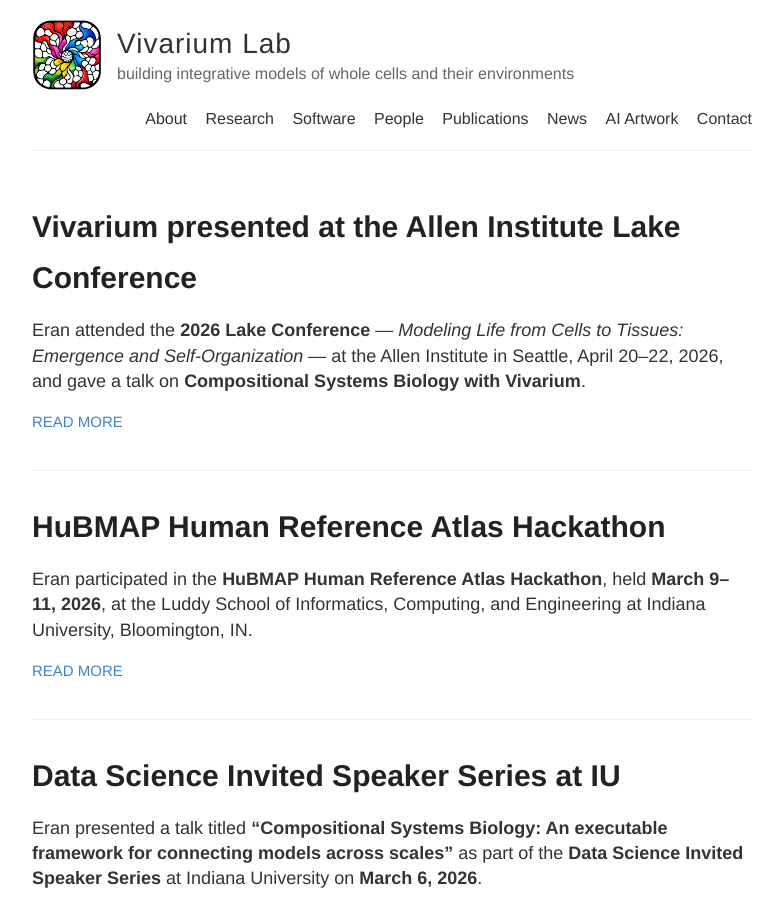
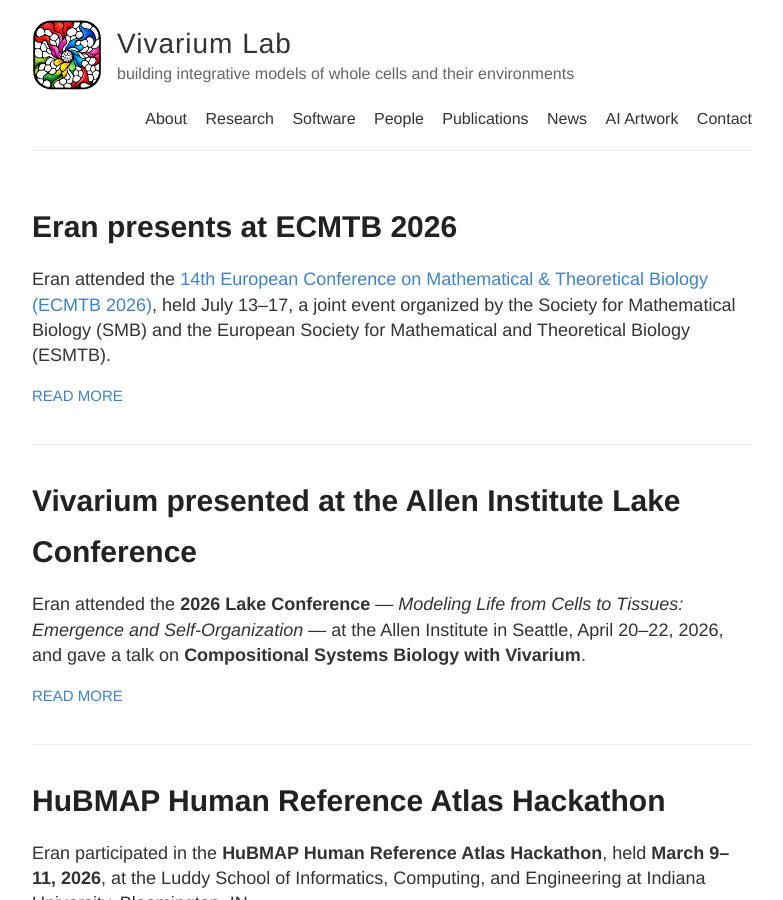
Before and after one commit to eagmon/eagmon.github.io, a Jekyll site: the page built from news.md, in a window 1280 px wide and 900 px high. Shown: the whole window, without its empty margins (248-1031 px from the left). Built offline with Jekyll 4.4.1, drawn with Linux system fonts in a browser that asks for light colours.

Commit message:
Update software, people, and news
- Software: remove pbg-uq from Tools; swap parsimony for vivatyssue and viva-munk in Models & Applications
- People: move Neyamat Khan Tanvir to Alumni as Masters Student
- News: add ECMTB 2026 conference post

Co-Authored-By: Claude Opus 4.8 (1M context) <noreply@anthropic.com>

```diff
--- /dev/null
+++ b/_posts/2026-7-17-ECMTB2026.md
@@ -0,0 +1,10 @@
+---
+layout: post
+title: Eran presents at ECMTB 2026
+---
+
+Eran attended the [14th European Conference on Mathematical & Theoretical Biology (ECMTB 2026)](https://ecmtb2026.org), held July 13–17, a joint event organized by the Society for Mathematical Biology (SMB) and the European Society for Mathematical and Theoretical Biology (ESMTB).
+
+He presented on Vivarium at the OpenVT minisymposium, sharing recent work on compositional and multiscale simulation frameworks.
+
+The conference was a wonderful opportunity to connect in person, and Eran had delightful discussions with many scientists he was pleased to see face to face.
```
Also changed, not shown: people.md (+1 -11 lines), software.md (+2 -2 lines).
